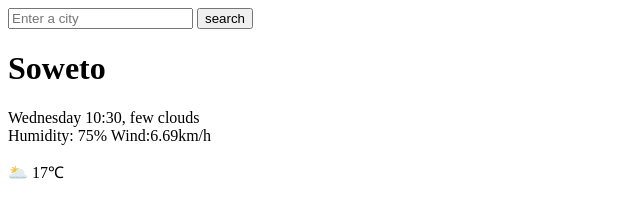
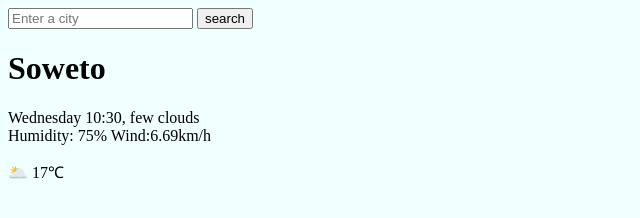
Before and after one commit to TalelaniMudzunga/TalelaniTaryn, a plain HTML site: page index.html in a window 1280 px wide. Shown: the whole page, without its empty margins (0-640 px from the left). Drawn offline with Linux system fonts and the light colour scheme.

Commit message:
added css

```diff
--- a/index.html
+++ b/index.html
@@ -4,6 +4,7 @@
     <meta charset="UTF-8">
     <meta name="viewport" content="width=, initial-scale=1.0">
     <title>Document</title>
+    <link rel="stylesheet" href="src/index.css">
 </head>
 <body>
    <header>
--- /dev/null
+++ b/src/index.css
@@ -0,0 +1,3 @@
+body{
+    background-color: azure;
+}
```
